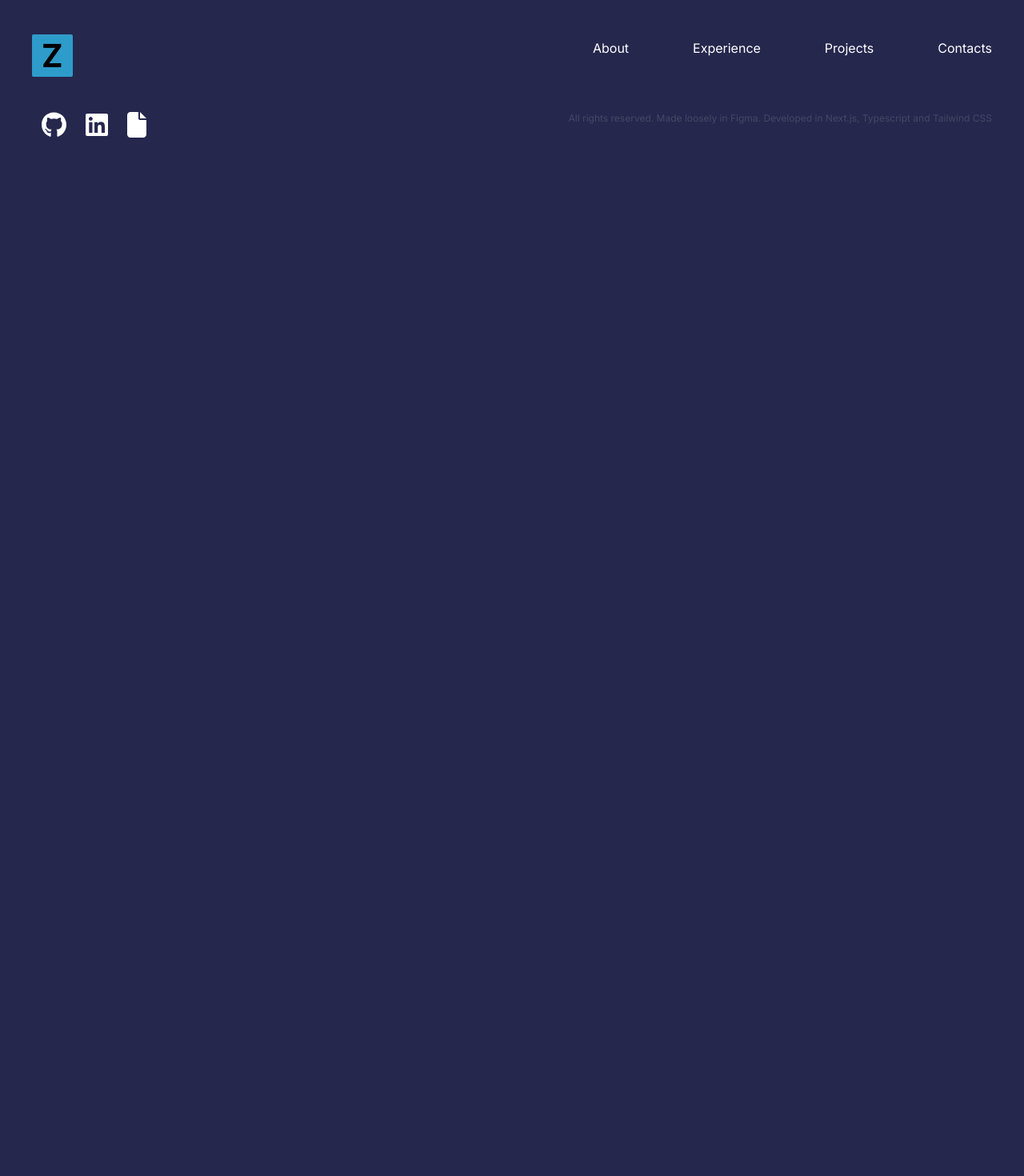
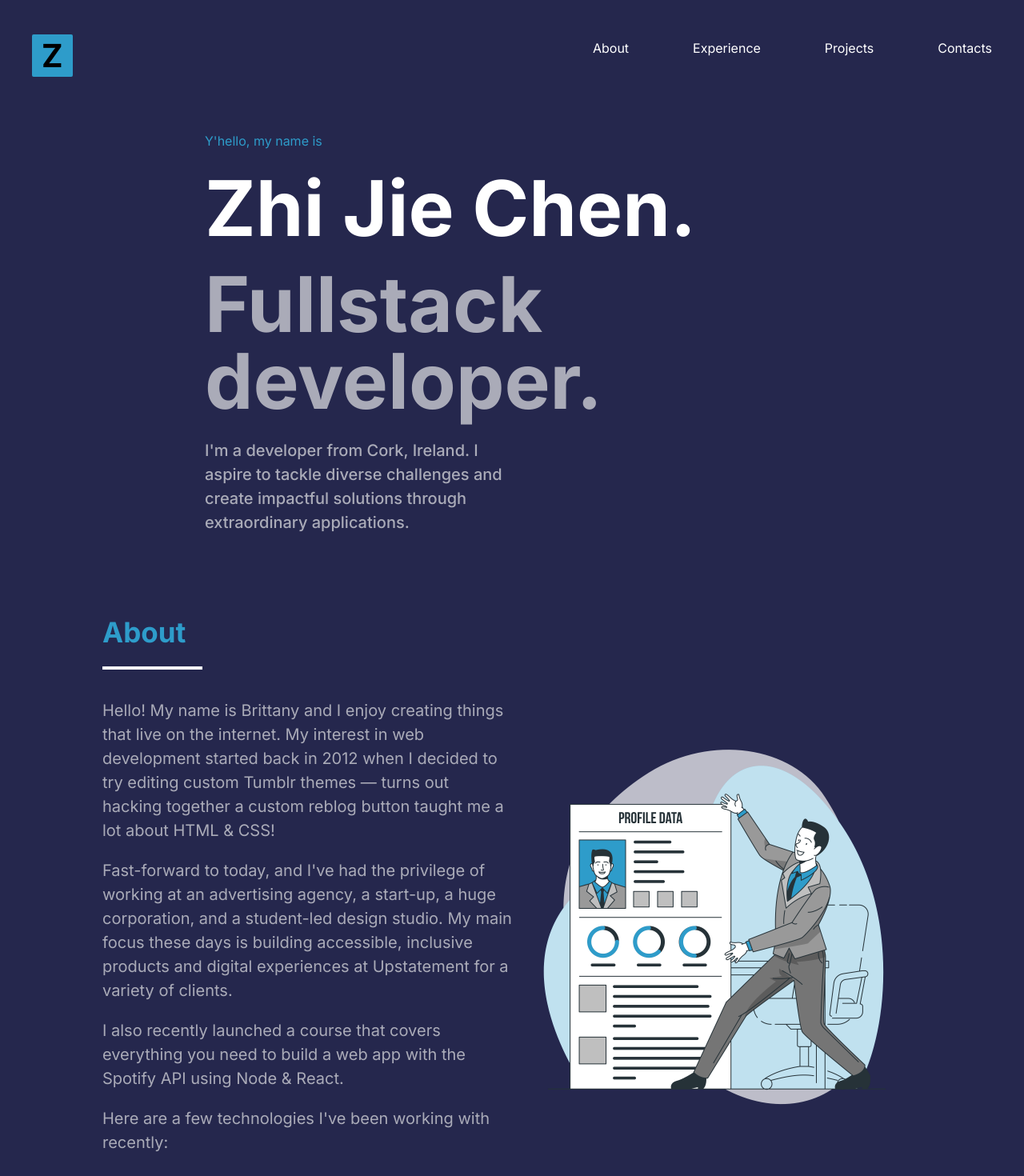
Before and after one commit to Jexarx121/Portfolio, a Next.js app: page / in a window 1280 px wide. Shown: the top 1470 px of the page at 80% size. Before the commit the page ends 800 px from the top, so only its background shows below. Built offline with nearby package versions, Linux system fonts and the light colour scheme.

Commit message:
feat: Added hero and about section

```diff
--- a/src/app/globals.css
+++ b/src/app/globals.css
@@ -3,7 +3,7 @@
 @tailwind utilities;
 
 :root {
-  --text-color: #464866;
+  --text-color: #aaabb8;
   --title-color: #2E9CCA;
   --background-colour: #25274D;
 }
--- a/src/app/layout.tsx
+++ b/src/app/layout.tsx
@@ -21,7 +21,7 @@ export default function RootLayout({
 }>) {
   return (
     <html lang="en">
-      <body className={inter.className}>{children}
+      <body className={inter.className}>
         <Navbar />
           {children}
         <Footer />
--- a/src/app/page.tsx
+++ b/src/app/page.tsx
@@ -1,9 +1,12 @@
+import About from "@/components/about/About";
+import Hero from "@/components/homepage/hero/Hero";
 import Image from "next/image";
 
 export default function Home() {
   return (
     <div>
-
+      <Hero/>
+      <About/>
     </div>
   );
 }
--- /dev/null
+++ b/src/components/about/About.tsx
@@ -0,0 +1,31 @@
+import Image from "next/image";
+
+const About = () => {
+  return (
+    <div className="w-[80%] m-auto mt-24">
+      <h1 className="my-4 text-[35px] font-bold">About</h1>
+      <div className="border-b-4 border-white my-4 w-[125px]"></div>
+      <div className="flex flex-row ">
+        <div className="w-[50%]">
+          <p className="my-5 text-[20px]">
+            Hello! My name is Brittany and I enjoy creating things that live on the internet. My interest in web development started back in 2012 when I decided to try editing custom Tumblr themes — turns out hacking together a custom reblog button taught me a lot about HTML & CSS!
+          </p>
+          <p className="my-5 text-[20px]">
+            Fast-forward to today, and I've had the privilege of working at an advertising agency, a start-up, a huge corporation, and a student-led design studio. My main focus these days is building accessible, inclusive products and digital experiences at Upstatement for a variety of clients.
+          </p>
+          <p className="my-5 text-[20px]">
+            I also recently launched a course that covers everything you need to build a web app with the Spotify API using Node & React.
+          </p>
+          <p className="my-5 text-[20px]">
+            Here are a few technologies I've been working with recently:
+          </p>
+        </div>
+        <div className="w-[50%] flex justify-center items-center">
+          <Image src="/profile.png" alt="Self profile image" layout="intrinsic" width={500} height={500} className="object-cover"/>
+        </div>
+      </div>
+    </div>
+  )
+}
+
+export default About;
--- a/src/components/footer/Footer.tsx
+++ b/src/components/footer/Footer.tsx
@@ -5,14 +5,14 @@ import Link from "next/link";
 
 const Footer = () => {
   return (
-    <footer className="flex flex-row justify-between">
+    <footer className="flex flex-row justify-between my-10">
       <div className="flex flex-row ml-10">
-        <Link href="https://github.com/Jexarx121"><FontAwesomeIcon className="px-3 text-white"icon={faGithub} size="2x"/></Link>
-        <Link href="https://www.linkedin.com/in/zjchen402/"><FontAwesomeIcon className="px-3 text-white cursor-pointer"icon={faLinkedin} size="2x"/> </Link>
-        <FontAwesomeIcon className="px-3 text-white cursor-pointer"icon={faFile} size="2x"/>
+        <Link href="https://github.com/Jexarx121"><FontAwesomeIcon className="px-3 text-white text-xl" icon={faGithub}/></Link>
+        <Link href="https://www.linkedin.com/in/zjchen402/"><FontAwesomeIcon className="px-3 text-white text-xl" icon={faLinkedin}/></Link>
+        <FontAwesomeIcon className="px-3 text-white cursor-pointer text-xl" icon={faFile}/>
       </div>
       <div className="mr-10">
-        <p className="text-xs">All rights reserved. Made loosely in Figma. Developed in Next.js, Typescript and Tailwind CSS</p>
+        <p className="text-xs">All rights reserved. Made loosely in Figma. Developed in Next.js, Typescript and Tailwind CSS.</p>
       </div>
     </footer>
   )
--- /dev/null
+++ b/src/components/homepage/hero/Hero.tsx
@@ -0,0 +1,12 @@
+const Hero = () => {
+  return (
+    <div className="w-[60%] m-auto">
+      <h1 className="my-6">Y'hello, my name is</h1>
+      <h1 className="text-white text-8xl font-bold my-6">Zhi Jie Chen.</h1>
+      <h2 className="text-[#aaabb8] text-8xl font-bold my-6">Fullstack developer.</h2>
+      <p className="w-[50%] text-[20px] font-medium">I'm a developer from Cork, Ireland. I aspire to tackle diverse challenges and create impactful solutions through extraordinary applications.</p>
+    </div>
+  );
+};
+
+export default Hero;
```
Also changed, not shown: public/profile.png (added).
